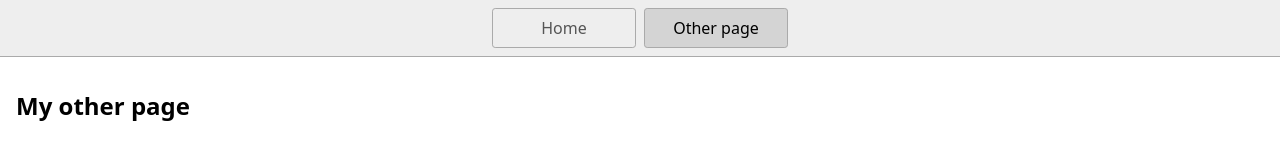
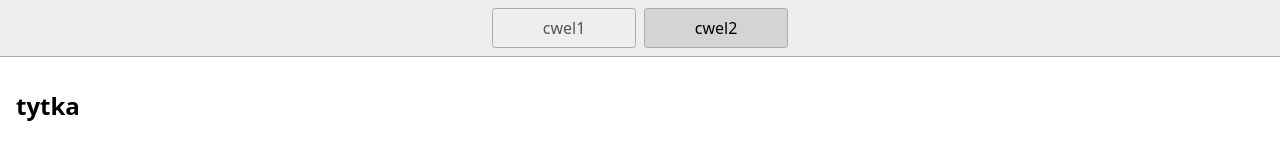
Before and after one commit to ffirck/website-test, a website: page page2.html in a window 1280 px wide. Drawn offline with Linux system fonts and the light colour scheme.

Commit message:
Change website names

```diff
--- a/page2.html
+++ b/page2.html
@@ -1,7 +1,7 @@
 <!DOCTYPE html>
 <html lang="en">
   <head>
-    <title>Other page</title>
+    <title>cwel 2 page</title>
     <meta charset="UTF-8" />
     <meta name="viewport" content="width=device-width" />
     <link rel="stylesheet" href="styles.css" />
@@ -9,11 +9,11 @@
   </head>
   <body>
     <nav>
-      <a href="./index.html">Home</a>
-      <a href="./page2.html" aria-current="page">Other page</a>
+      <a href="./index.html">cwel1</a>
+      <a href="./page2.html" aria-current="page">cwel2</a>
     </nav>
     <main>
-      <h1>My other page</h1>
+      <h1>tytka</h1>
     </main>
   </body>
 </html>
```
Also changed, not shown: index.html (+4 -4 lines).
